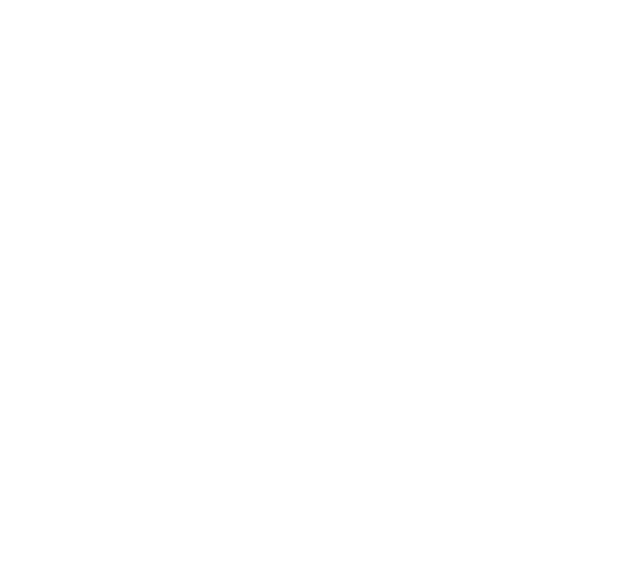
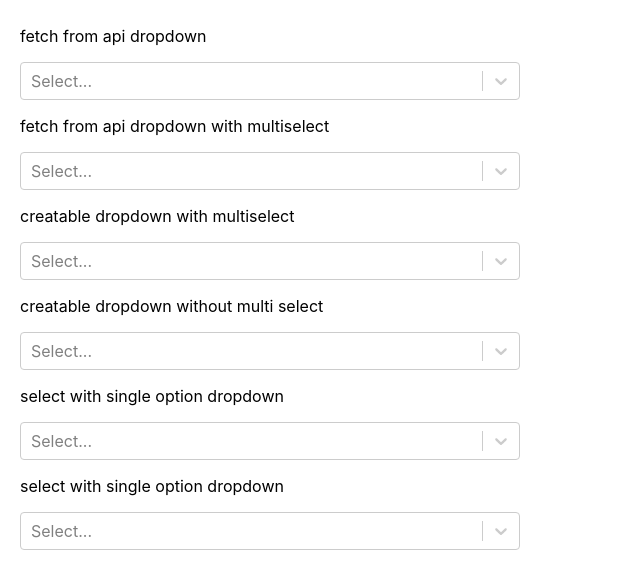
Before and after one commit to NishithHM/krishnanurseryFE, a React (Create React App) app: page / in a window 1280 px wide. Shown: the top 588 px of the page, without its empty margins (0-640 px from the left). Built offline with nearby package versions, Linux system fonts and the light colour scheme.

Commit message:
added dropdown component with react-select

```diff
--- a/package.json
+++ b/package.json
@@ -12,6 +12,7 @@
     "react": "^18.2.0",
     "react-dom": "^18.2.0",
     "react-scripts": "5.0.1",
+    "react-select": "^5.7.0",
     "web-vitals": "^2.1.4"
   },
   "scripts": {
--- a/src/App.js
+++ b/src/App.js
@@ -1,14 +1,53 @@
-import logo from './logo.svg';
-import {useState} from 'react'
-import './App.css';
-import axios from 'axios'
+import Dropdown from "./components/Dropdown/Dropdown";
 
 function App() {
+  // dummy data sent to select components
+  const data = [
+    { value: "id1", label: "option1" },
+    { value: "id2", label: "option2" },
+  ];
+
+  const onChangeHandler = (value) => {
+    // update the state as required
+    console.log(value);
+  };
 
   return (
     <div className="App">
-      <div>
+      <div style={{ maxWidth: "500px", padding: "10px 20px" }}>
+        <p>fetch from api dropdown</p>
+        <Dropdown onChange={onChangeHandler} url="dsadf" />
 
+        <p>fetch from api dropdown with multiselect</p>
+        <Dropdown
+          onChange={onChangeHandler}
+          url="dsadf"
+          isMultiEnabled={true}
+          isClearable={true}
+        />
+
+        <p>creatable dropdown with multiselect</p>
+        <Dropdown
+          canCreate={true}
+          data={data}
+          onChange={onChangeHandler}
+          isMultiEnabled={true}
+          isClearable={true}
+        />
+
+        <p>creatable dropdown without multi select</p>
+        <Dropdown canCreate={true} data={data} onChange={onChangeHandler} />
+
+        <p>select with single option dropdown</p>
+        <Dropdown
+          data={data}
+          onChange={onChangeHandler}
+          isMultiEnabled={true}
+          isClearable={true}
+        />
+
+        <p>select with single option dropdown</p>
+        <Dropdown data={data} onChange={onChangeHandler} />
       </div>
     </div>
   );
--- /dev/null
+++ b/src/components/Dropdown/Dropdown.js
@@ -0,0 +1,71 @@
+import React, { useState } from "react";
+import Select from "react-select";
+import AsyncSelect from "react-select/async";
+import Creatable from "react-select/creatable";
+import debounce from "lodash/debounce";
+
+const Dropdown = ({
+  data,
+  url = null,
+  isMultiEnabled = false,
+  isClearable = false,
+  canCreate,
+  onChange,
+}) => {
+  const [selectedOption, setSelectedOption] = useState(null);
+  const [options, setOptions] = useState(data || []);
+  const [loading, setLoading] = useState(false);
+
+  const handleChange = (selectedOption) => {
+    setSelectedOption(selectedOption);
+    onChange(selectedOption);
+  };
+
+  const loadOptions = debounce(async (inputValue, callback) => {
+    if (!url || inputValue.length < 3) return [];
+    setLoading(true);
+    //   data fetching logic is added here and filter data and send to callback
+
+    //   here dummy data is sent for testing
+    callback([
+      { value: "tea1", label: "tea 1" },
+      { value: "tea2", label: "tea 2" },
+    ]);
+    setLoading(false);
+  }, 500);
+
+  if (url) {
+    return (
+      <AsyncSelect
+        value={selectedOption}
+        onChange={handleChange}
+        loadOptions={loadOptions}
+        isClearable={isClearable}
+        isMulti={isMultiEnabled}
+        isLoading={loading}
+      />
+    );
+  } else if (canCreate) {
+    return (
+      <Creatable
+        value={selectedOption}
+        onChange={handleChange}
+        options={options}
+        isClearable={isClearable}
+        isMulti={isMultiEnabled}
+      />
+    );
+  } else {
+    return (
+      <Select
+        value={selectedOption}
+        onChange={handleChange}
+        options={options}
+        isClearable={isClearable}
+        isMulti={isMultiEnabled}
+      />
+    );
+  }
+};
+
+export default Dropdown;
```
Also changed, not shown: 1 other file (tests, documents, lock files or other folders).
